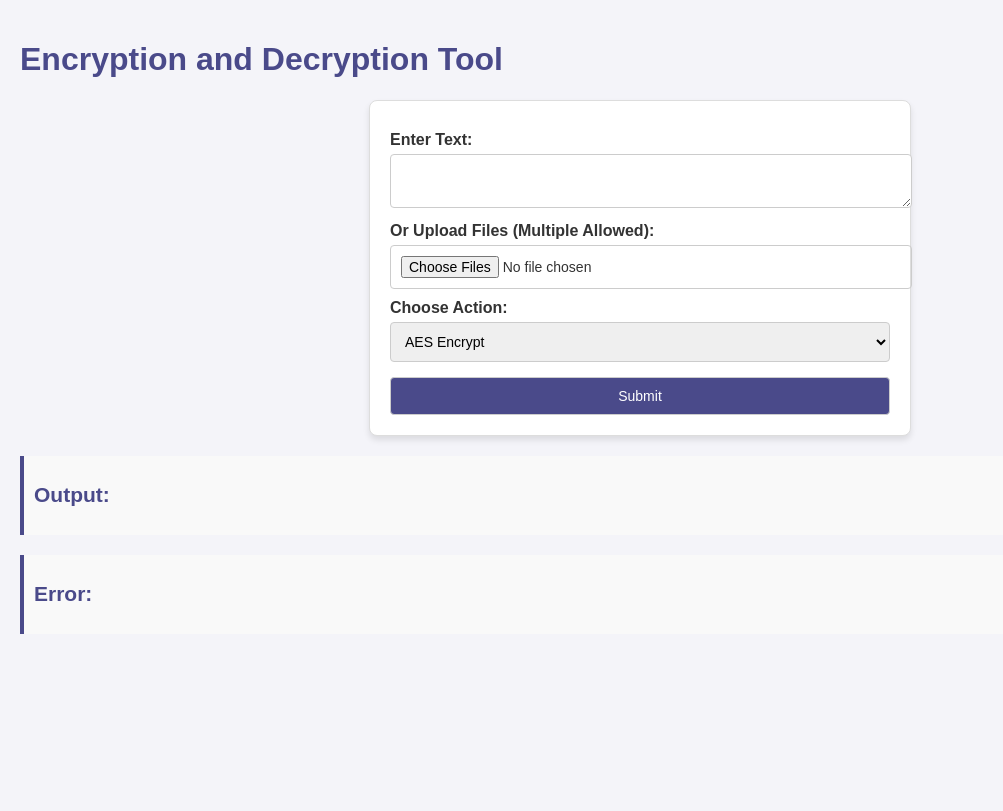
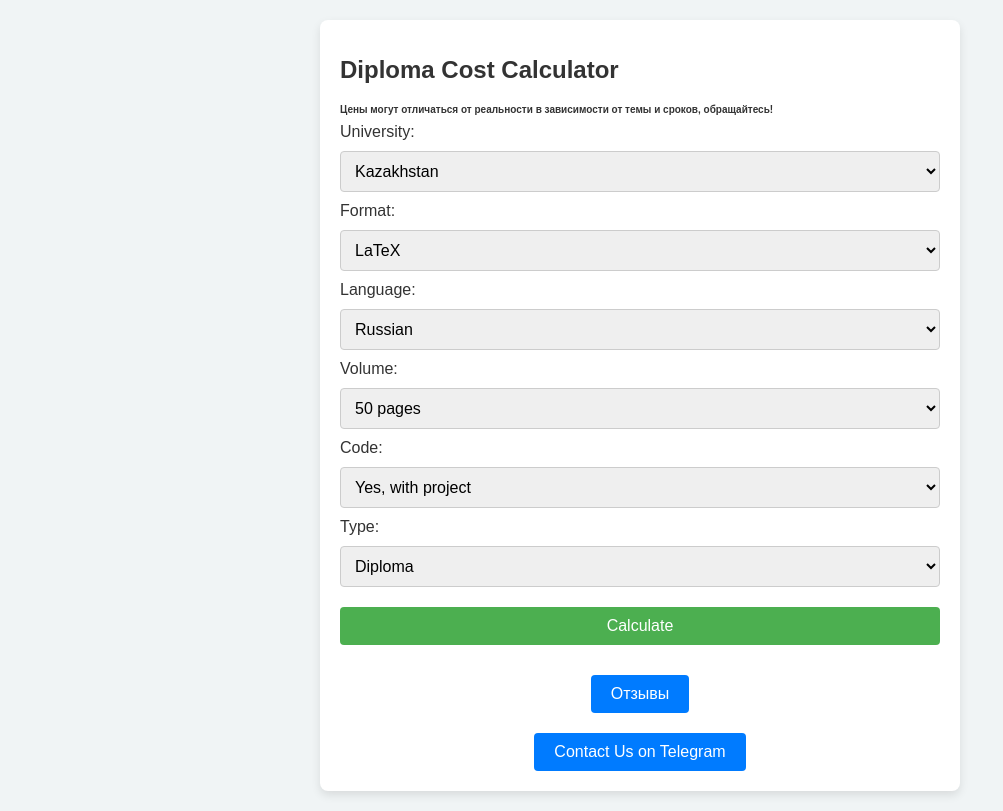
Before and after one commit to rasulstorm/pseudoproject, a Flask app: page / in a window 1280 px wide. Shown: the whole page, without its empty margins (0-1003 px from the left). Before the commit the page ends 634 px from the top, so only its background shows below. Run offline with Flask 3, Linux system fonts and the light colour scheme.

Commit message:
Initial commit

```diff
--- a/app.py
+++ b/app.py
@@ -1,95 +1,70 @@
-from flask import Flask, render_template, request, send_file
-from cryptography.fernet import Fernet
-from cryptography.hazmat.primitives.asymmetric import rsa
-from cryptography.hazmat.primitives.asymmetric import padding
-from cryptography.hazmat.primitives import hashes
-from datetime import datetime
-import os
-
-def generate_aes_key():
-    """Generates a new AES key."""
-    return Fernet.generate_key()
-
-def generate_rsa_keys():
-    """Generates RSA key pair."""
-    private_key = rsa.generate_private_key(
-        public_exponent=65537,
-        key_size=2048
-    )
-    public_key = private_key.public_key()
-    return private_key, public_key
+from flask import Flask, render_template, request, jsonify
 
 app = Flask(__name__)
 
+@app.route('/')
+def home():
+    return render_template('index.html')
 
-encryption_key = generate_aes_key()
-cipher = Fernet(encryption_key)
+@app.route('/calculate', methods=['POST'])
+def calculate():
+    data = request.json
 
+    # Base cost
+    total_cost = 0
 
-rsa_private_key, rsa_public_key = generate_rsa_keys()
+    # University selection
+    if data['university'] == 'Kazakhstan':
+        total_cost += 100000
+    elif data['university'] == 'EU':
+        total_cost += 120000
+    elif data['university'] == 'America':
+        total_cost += 150000
 
-@app.route('/', methods=['GET', 'POST'])
-def home():
-    output = ""
-    error = ""
-    if request.method == 'POST':
-        action = request.form.get('action')
-        user_input = request.form.get('text')
-        uploaded_files = request.files.getlist('file')
+    # Format selection
+    if data['format'] == 'LaTeX':
+        total_cost += 50000
+    elif data['format'] == 'Word':
+        total_cost += 0
 
-        try:
-            if action == 'encrypt' and user_input:
-                encrypted = cipher.encrypt(user_input.encode())
+    # Language selection
+    if data['language'] == 'Russian':
+        total_cost += 10000
+    elif data['language'] == 'Kazakh':
+        total_cost += 30000
+    elif data['language'] == 'English':
+        total_cost += 0
 
-                output = "\n".join([encrypted[i:i+64].decode() for i in range(0, len(encrypted), 64)])
-            elif action == 'decrypt' and user_input:
-                decrypted = cipher.decrypt(user_input.encode())
-                output = decrypted.decode()
-            elif action == 'encrypt' and uploaded_files:
-                file_outputs = []
-                for file in uploaded_files:
-                    file_content = file.read()
-                    encrypted_content = cipher.encrypt(file_content)
-                    metadata = f"Encrypted on {datetime.now()}\n".encode()
-                    filename = f"{file.filename}.enc"
-                    with open(filename, 'wb') as f:
-                        f.write(metadata + encrypted_content)
-                    file_outputs.append(filename)
-                output = f"Encrypted files: {', '.join(file_outputs)}"
-            elif action == 'rsa_encrypt' and user_input:
-                encrypted = rsa_public_key.encrypt(
-                    user_input.encode(),
-                    padding.OAEP(
-                        mgf=padding.MGF1(algorithm=hashes.SHA256()),
-                        algorithm=hashes.SHA256(),
-                        label=None
-                    )
-                )
+    # Volume selection
+    if data['volume'] == '50pages':
+        total_cost += 0
+    elif data['volume'] == '30-45pages':
+        total_cost += 1000
+    elif data['volume'] == '50+pages':
+        total_cost += 10000
 
-                output = "\n".join([encrypted.hex()[i:i+64] for i in range(0, len(encrypted.hex()), 64)])
-            elif action == 'rsa_decrypt' and user_input:
-                encrypted_bytes = bytes.fromhex(user_input)
-                decrypted = rsa_private_key.decrypt(
-                    encrypted_bytes,
-                    padding.OAEP(
-                        mgf=padding.MGF1(algorithm=hashes.SHA256()),
-                        algorithm=hashes.SHA256(),
-                        label=None
-                    )
-                )
-                output = decrypted.decode()
-        except Exception as e:
-            error = f"Error: {str(e)}"
+    # Code project
+    if data['code'] == 'Yes':
+        total_cost += 80000
+    elif data['code'] == 'No':
+        total_cost += 0
 
-    return render_template('index.html', output=output, error=error)
+    # Diploma or Dissertation
+    if data['type'] == 'Dissertation':
+        total_cost += 60000
 
-@app.route('/key', methods=['GET'])
-def get_key():
-    """Endpoint to retrieve the current AES encryption key."""
-    return encryption_key.decode()
+    return jsonify({'total_cost': total_cost})
 
+@app.route('/contact')
+def contact():
+    return "<h2>Contact Us</h2><p>Reach us on Telegram: <a href='https://t.me/Itatti' target='_blank'>https://t.me/Itatti</a></p>"
 
+@app.route('/reviews')
+def reviews():
+    return render_template('reviews.html')
+
+import os
 
 if __name__ == '__main__':
-    port = int(os.environ.get("PORT", 8080))  # Use PORT from environment, default to 8080
+    port = int(os.environ.get('PORT', 5000))
     app.run(host='0.0.0.0', port=port)
--- a/templates/index.html
+++ b/templates/index.html
@@ -1,103 +1,88 @@
 <!DOCTYPE html>
-<html>
+<html lang="en">
 <head>
-    <title>Encryption Tool</title>
-    <link rel="stylesheet" type="text/css" href="{{ url_for('static', filename='style.css') }}">
-    <script>
-        function showProgress() {
-            const progressDiv = document.getElementById("progress");
-            progressDiv.style.display = "block";
-        }
-    </script>
+    <meta charset="UTF-8">
+    <meta name="viewport" content="width=device-width, initial-scale=1.0">
+    <title>Diploma Cost Calculator</title>
     <style>
-        body {
-            font-family: Arial, sans-serif;
-            margin: 0;
-            padding: 20px;
-            background-color: #f4f4f9;
-            color: #333;
-        }
-
-        h1, h2 {
-            color: #4a4a8a;
-        }
-
-        form {
-            max-width: 500px;
-            margin: 20px auto;
-            background: #fff;
-            padding: 20px;
-            border: 1px solid #ddd;
-            border-radius: 8px;
-            box-shadow: 0 4px 6px rgba(0, 0, 0, 0.1);
-        }
-
-        label {
-            font-weight: bold;
-            display: block;
-            margin-top: 10px;
-        }
-
-        textarea, input, select, button {
-            width: 100%;
-            margin-top: 5px;
-            padding: 10px;
-            border: 1px solid #ccc;
-            border-radius: 4px;
-            font-size: 14px;
-        }
-
-        button {
-            background-color: #4a4a8a;
-            color: white;
-            cursor: pointer;
-            margin-top: 15px;
-        }
-
-        button:hover {
-            background-color: #3a3a6a;
-        }
-
-        #progress {
-            display: none;
-            margin-top: 20px;
-            font-weight: bold;
-            color: #4a4a8a;
-        }
-
-        .output, .error {
-            margin-top: 20px;
-            padding: 10px;
-            background: #f9f9f9;
-            border-left: 4px solid #4a4a8a;
-            font-size: 14px;
-        }
+        body { font-family: Arial, sans-serif; margin: 0; padding: 20px; background: #f0f4f5; color: #333; }
+        .container { max-width: 600px; margin: auto; padding: 20px; background: white; border-radius: 8px; box-shadow: 0 4px 10px rgba(0, 0, 0, 0.1); }
+        h1 { font-size: 24px; margin-bottom: 20px; }
+        select, button { width: 100%; margin: 10px 0; padding: 10px; font-size: 16px; border: 1px solid #ccc; border-radius: 4px; }
+        button { background: #4CAF50; color: white; border: none; cursor: pointer; }
+        button:hover { background: #45a049; }
+        .result { margin-top: 20px; font-size: 20px; font-weight: bold; color: #333; }
+        .contact-button { margin-top: 20px; text-align: center; }
+        .contact-button a { text-decoration: none; padding: 10px 20px; font-size: 16px; background: #007BFF; color: white; border-radius: 4px; display: inline-block; }
+        .contact-button a:hover { background: #0056b3; }
     </style>
 </head>
 <body>
-    <h1>Encryption and Decryption Tool</h1>
-    <form method="POST" enctype="multipart/form-data" onsubmit="showProgress()">
-        <label for="text">Enter Text:</label>
-        <textarea name="text" id="text"></textarea>
-        <label for="file">Or Upload Files (Multiple Allowed):</label>
-        <input type="file" name="file" id="file" multiple>
-        <label for="action">Choose Action:</label>
-        <select name="action" id="action">
-            <option value="encrypt">AES Encrypt</option>
-            <option value="decrypt">AES Decrypt</option>
-            <option value="rsa_encrypt">RSA Encrypt</option>
-            <option value="rsa_decrypt">RSA Decrypt</option>
-        </select>
-        <button type="submit">Submit</button>
-    </form>
-    <div id="progress">Processing... Please wait.</div>
-    <div class="output">
-        <h2>Output:</h2>
-        <pre>{{ output }}</pre>
+    <div class="container">
+        <h1>Diploma Cost Calculator</h1>
+        <h2 style="font-size: 10px;">Цены могут отличаться от реальности в зависимости от темы и сроков, обращайтесь!</h2>
+        <form id="calculator-form">
+            <label for="university">University:</label>
+            <select id="university">
+                <option value="Kazakhstan">Kazakhstan</option>
+                <option value="EU">EU</option>
+                <option value="America">America</option>
+            </select>
+            <label for="format">Format:</label>
+            <select id="format">
+                <option value="LaTeX">LaTeX</option>
+                <option value="Word">Word</option>
+            </select>
+            <label for="language">Language:</label>
+            <select id="language">
+                <option value="Russian">Russian</option>
+                <option value="Kazakh">Kazakh</option>
+                <option value="English">English</option>
+            </select>
+            <label for="volume">Volume:</label>
+            <select id="volume">
+                <option value="50pages">50 pages</option>
+                <option value="30-45pages">30-45 pages</option>
+                <option value="50+pages">50+ pages</option>
+            </select>
+            <label for="code">Code:</label>
+            <select id="code">
+                <option value="Yes">Yes, with project</option>
+                <option value="No">No, I will do project myself</option>
+            </select>
+            <label for="type">Type:</label>
+            <select id="type">
+                <option value="Diploma">Diploma</option>
+                <option value="Dissertation">Dissertation</option>
+            </select>
+            <button type="button" onclick="calculateCost()">Calculate</button>
+        </form>
+        <div class="contact-button">
+            <a href="/reviews">Отзывы</a>
+        </div>
+        <div class="result" id="result"></div>
+        <div class="contact-button">
+            <a href="https://t.me/Itatti" target="_blank">Contact Us on Telegram</a>
+        </div>
     </div>
-    <div class="error">
-        <h2>Error:</h2>
-        <p>{{ error }}</p>
-    </div>
+    <script>
+        async function calculateCost() {
+            const data = {
+                university: document.getElementById('university').value,
+                format: document.getElementById('format').value,
+                language: document.getElementById('language').value,
+                volume: document.getElementById('volume').value,
+                code: document.getElementById('code').value,
+                type: document.getElementById('type').value
+            };
+            const response = await fetch('/calculate', {
+                method: 'POST',
+                headers: { 'Content-Type': 'application/json' },
+                body: JSON.stringify(data)
+            });
+            const result = await response.json();
+            document.getElementById('result').textContent = `Total Cost: ${result.total_cost} KZT`;
+        }
+    </script>
 </body>
 </html>
```
Also changed, not shown: templates/reviews.html (added, +61 -0 lines), static/reviews/review1.png (added), static/reviews/review2.png (added), static/reviews/review3.png (added), static/reviews/review4.png (added), 1 other file.
